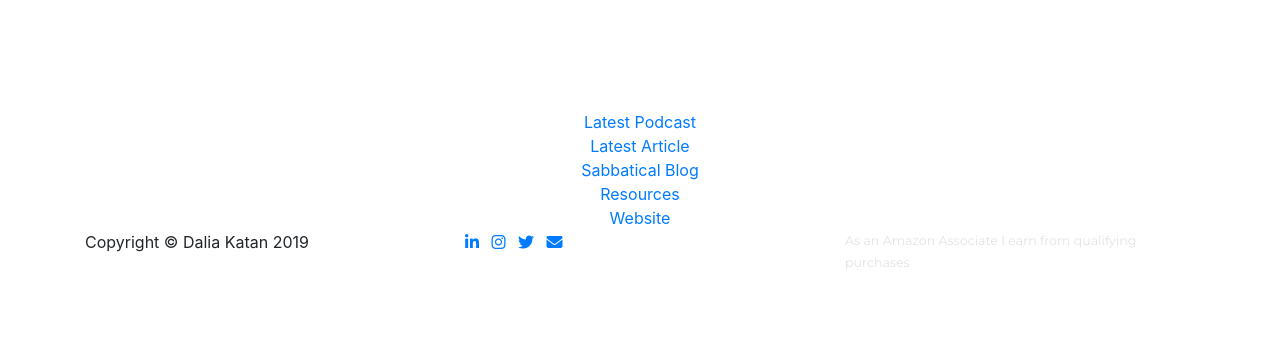
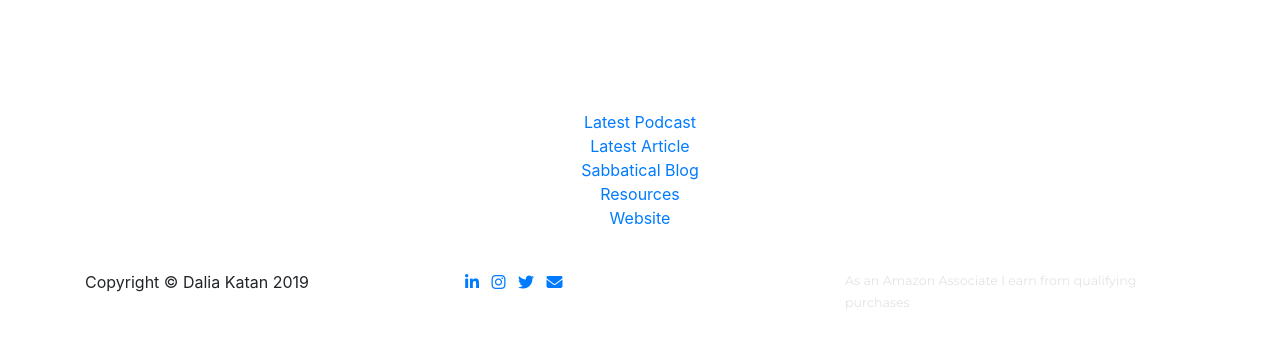
Before and after one commit to dalkat/dalkat.github.io, a Jekyll site: the page built from go.md, in a window 1280 px wide. Shown: the top 348 px of the page. Built offline with Jekyll 4.4.1, drawn with Linux system fonts in a browser that asks for light colours; nearby versions of some CDN libraries; some web fonts are replaced; library files that are not in the unit come from our copies.

Commit message:
update go

```diff
--- a/_layouts/go.html
+++ b/_layouts/go.html
@@ -2,7 +2,7 @@
 layout: default-sub
 ---
 
-<div class="container" style="padding-top:80px;">
+<div class="container" style="padding-top:80px; margin-bottom:40px;">
 	 <center><div class="dalia-button" style="margin-bottom:30px;"> </div></center>
 
 	<div style="max-width: 500px; text-align:center; margin-left:auto; margin-right:auto;" >
```
